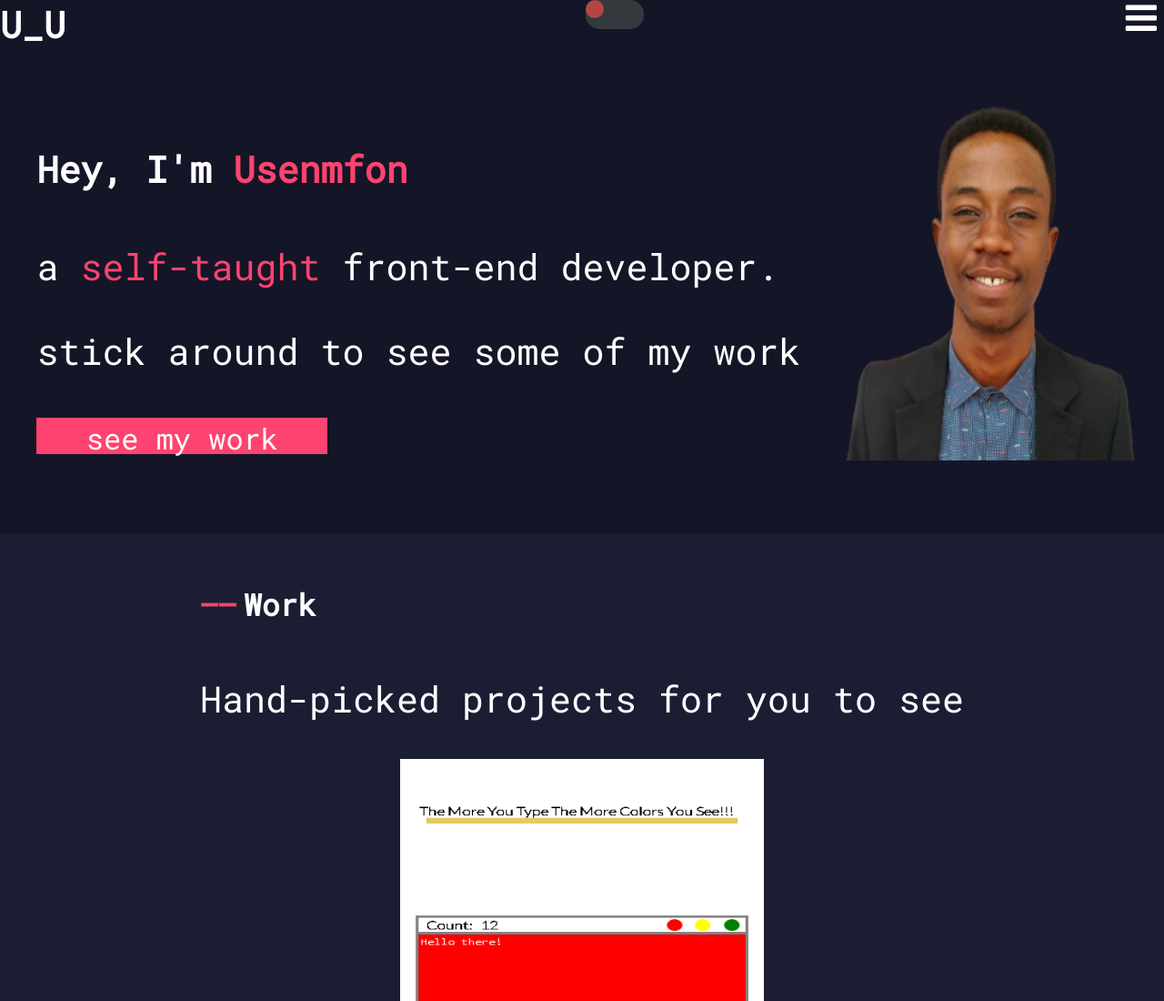
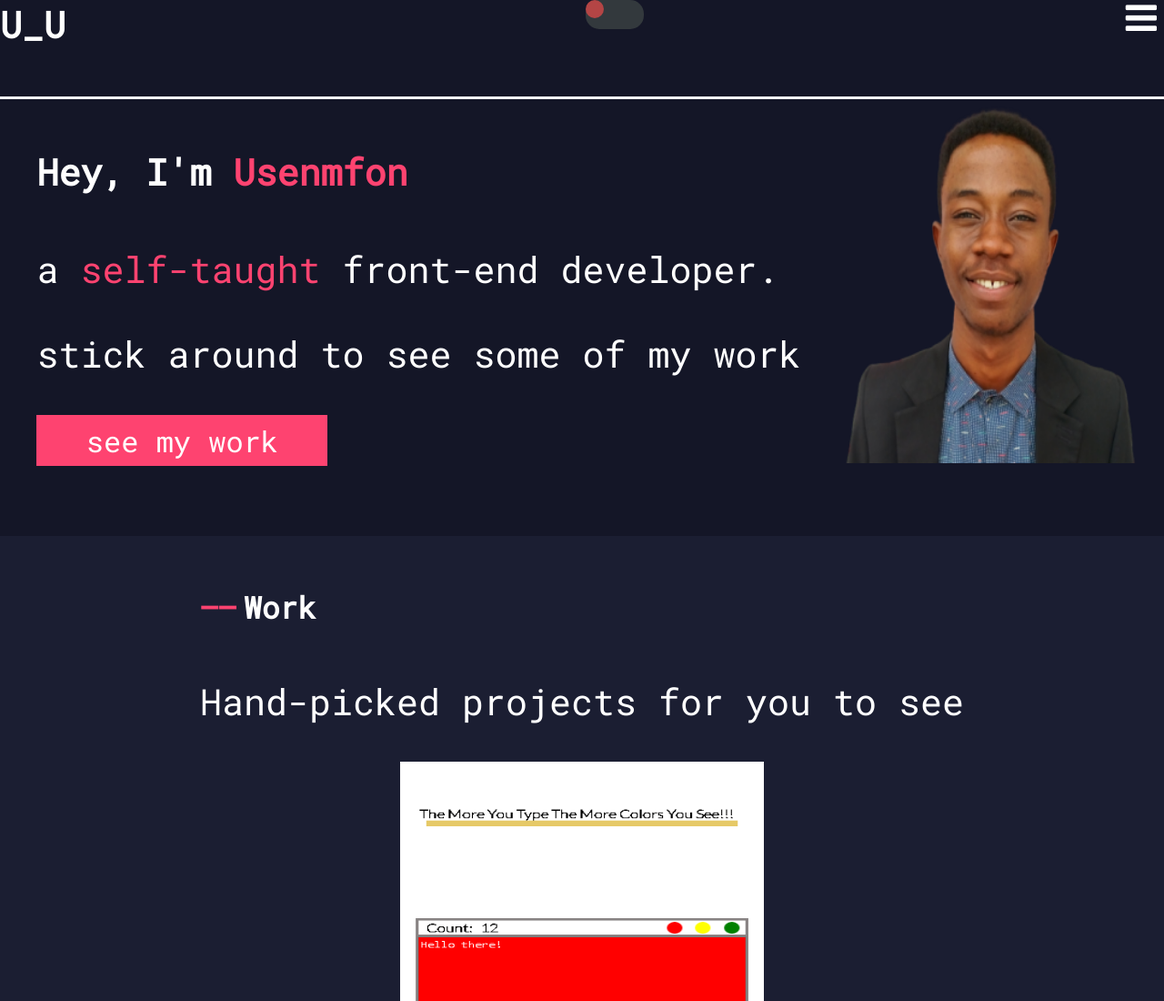
Before and after one commit to Usenmfon/professional-portfolio, a plain HTML site: page index.html in a window 1280 px wide. Shown: the top 1100 px of the page at 91% size. Drawn offline with Linux system fonts and the light colour scheme.

Commit message:
updated design

```diff
--- a/style.css
+++ b/style.css
@@ -15,6 +15,7 @@ main {
 #navbar {
     display: flex;
     justify-content: space-evenly;
+    border-bottom: solid white;
 }
 
 nav {
@@ -139,7 +140,7 @@ footer {
     }
     button {
         width: 25vw;
-        height: 5vh;
+        height: 7vh;
         font-size: 2rem;
     }
     .theme>div {
@@ -164,7 +165,7 @@ footer {
         flex-direction: column;
         align-items: center;
         padding: 0 10rem;
-        height: 160vh;
+        height: fit-content;
     }
     #project_details {
         height: 20rem;
```
